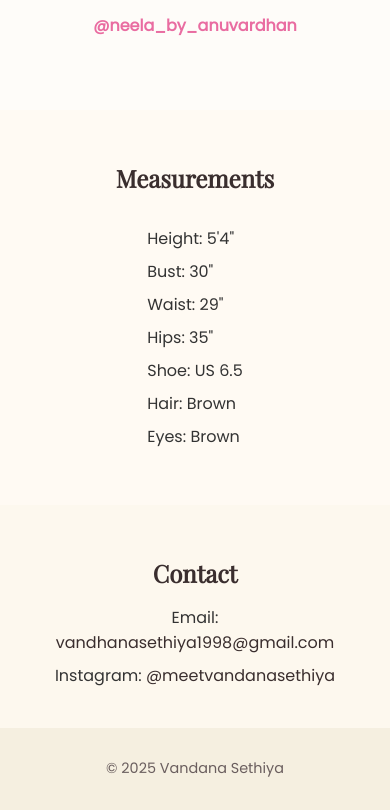
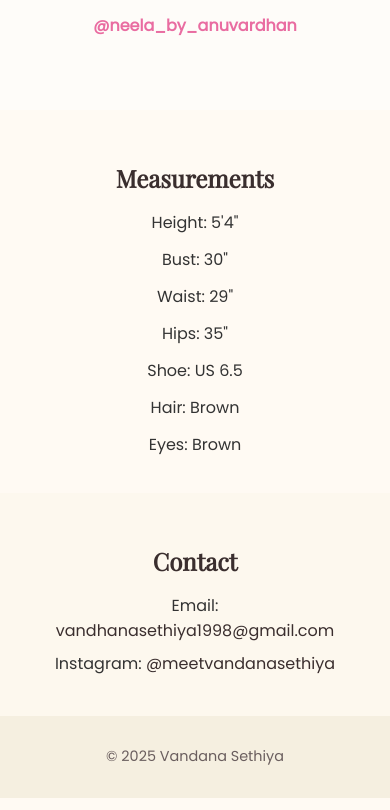
Before and after one commit to Flintof/v-portfolio, a plain HTML site: page index.html in a window 390 px wide. Shown: the part 2180-2990 px from the top of the page. Drawn offline with nearby package versions, Linux system fonts and the light colour scheme.

```diff
--- a/style.css
+++ b/style.css
@@ -174,12 +174,17 @@ nav a {
 .measurements ul {
   list-style: none;
   padding: 0;
-  display: inline-block;
+  margin: 0 auto;
+  display: grid;
+  grid-template-columns: repeat(2, minmax(120px, 1fr));
+  gap: 0.5rem 2rem;
   text-align: left;
+  max-width: 400px;
 }
 
 .measurements li {
-  margin-bottom: 0.5rem;
+  margin-bottom: 0.25rem;
+  font-size: 1rem;
 }
 
 /* === Contact === */
@@ -309,4 +314,9 @@ footer {
   nav {
     padding: 0.5rem 1rem;
   }
+
+  .measurements ul {
+    grid-template-columns: 1fr;
+    text-align: center;
+  }
 }
```
